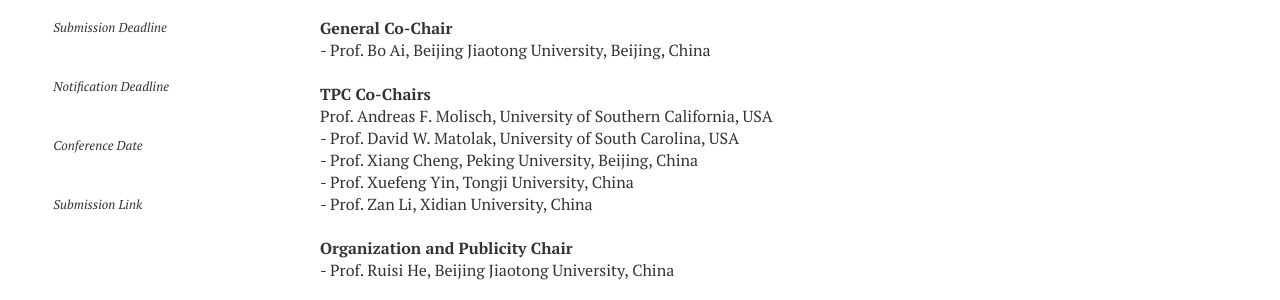
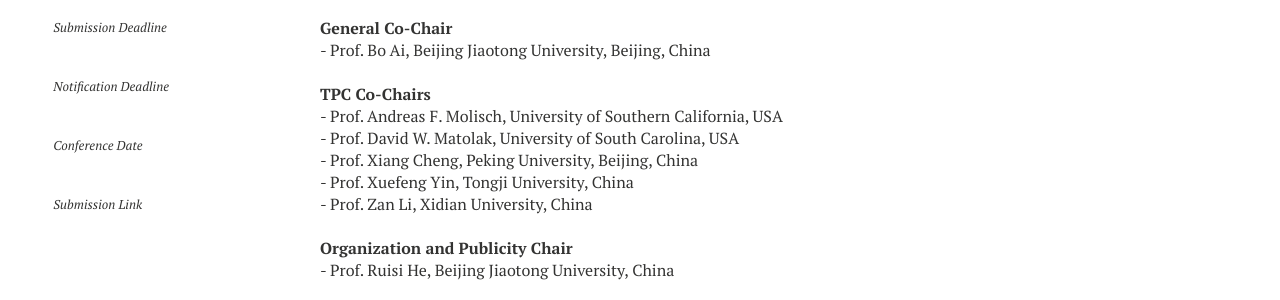
Before and after one commit to maxxx437/hsrcom2016, a Jekyll site: the page built from chairs/index.md, in a window 1280 px wide. Shown: the part 331-631 px from the top of the page. Built offline with Jekyll 4.4.1, drawn with Linux system fonts in a browser that asks for light colours; nearby versions of some CDN libraries.

```diff
--- a/chairs/index.md
+++ b/chairs/index.md
@@ -8,4 +8,4 @@ image:
   creditlink: http://wegraphics.net/downloads/free-ultimate-blurred-background-pack/
 ---
 
-**General Chair**<br>-	Prof. ZhangduiZhong, Beijing Jiaotong University, Beijing, China<br><br>**General Co-Chair**<br>-	Prof. Bo Ai, Beijing Jiaotong University, Beijing, China<br><br>**TPC Co-Chairs**<br>	Prof. Andreas F. Molisch, University of Southern California, USA<br>-	Prof. David W. Matolak, University of South Carolina, USA<br>-	Prof. Xiang Cheng, Peking University, Beijing, China<br>-	Prof. Xuefeng Yin, Tongji University, China<br>-	Prof. Zan Li, Xidian University, China<br><br>**Organization and Publicity Chair**<br>-	Prof. Ruisi He, Beijing Jiaotong University, China
+**General Chair**<br>-	Prof. ZhangduiZhong, Beijing Jiaotong University, Beijing, China<br><br>**General Co-Chair**<br>-	Prof. Bo Ai, Beijing Jiaotong University, Beijing, China<br><br>**TPC Co-Chairs**<br>-	Prof. Andreas F. Molisch, University of Southern California, USA<br>-	Prof. David W. Matolak, University of South Carolina, USA<br>-	Prof. Xiang Cheng, Peking University, Beijing, China<br>-	Prof. Xuefeng Yin, Tongji University, China<br>-	Prof. Zan Li, Xidian University, China<br><br>**Organization and Publicity Chair**<br>-	Prof. Ruisi He, Beijing Jiaotong University, China
```
